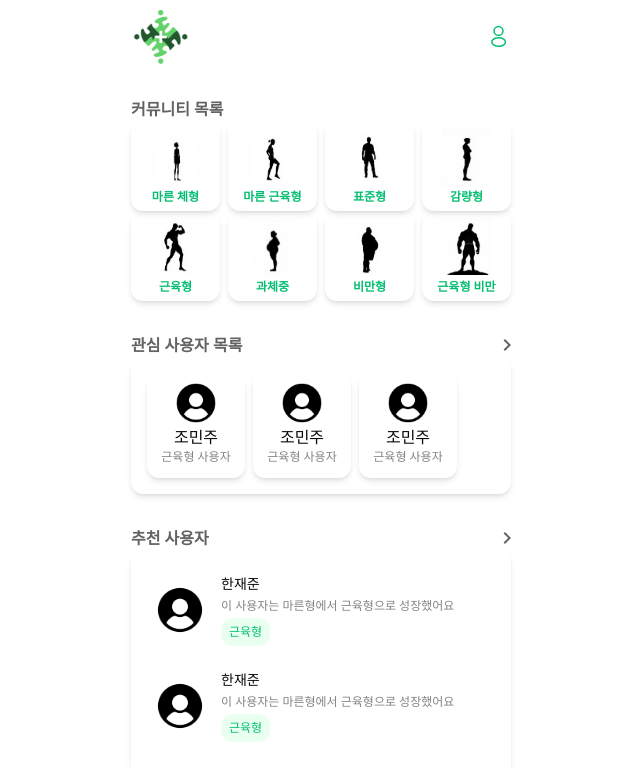
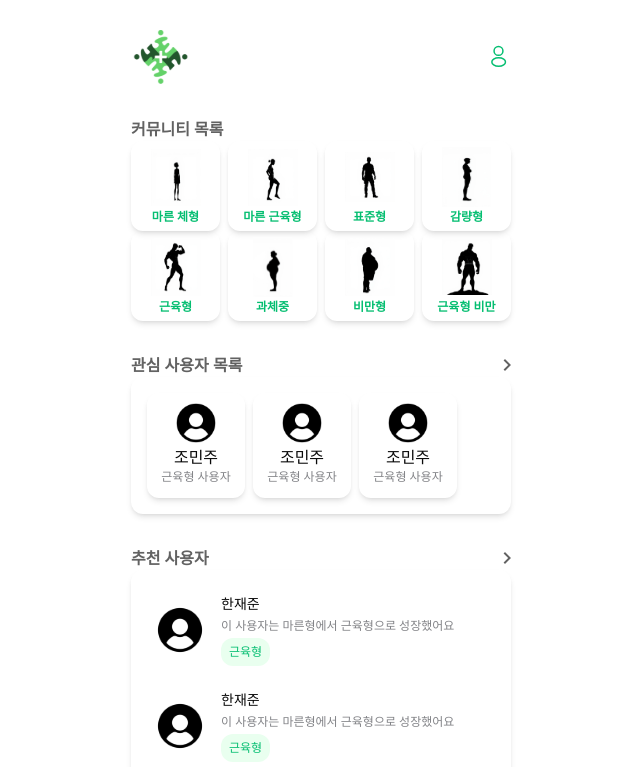
Before and after one commit to KNU-DXworks/Frontend, a React (Vite) app: page / in a window 1280 px wide. Shown: the top 767 px of the page, without its empty margins (319-959 px from the left). Built offline with nearby package versions, Linux system fonts and the light colour scheme.

Commit message:
style: RootLayout padding 수정

```diff
--- a/src/app/layout/RootLayout.tsx
+++ b/src/app/layout/RootLayout.tsx
@@ -2,7 +2,7 @@ import { Outlet } from "react-router-dom";
 
 export const RootLayout = () => {
     return (
-        <main className="w-full max-w-[400px] mx-auto p-[10px]">
+        <main className="w-full max-w-[400px] mx-auto py-[30px] px-[10px]">
             <Outlet></Outlet>
         </main>
     );
```
